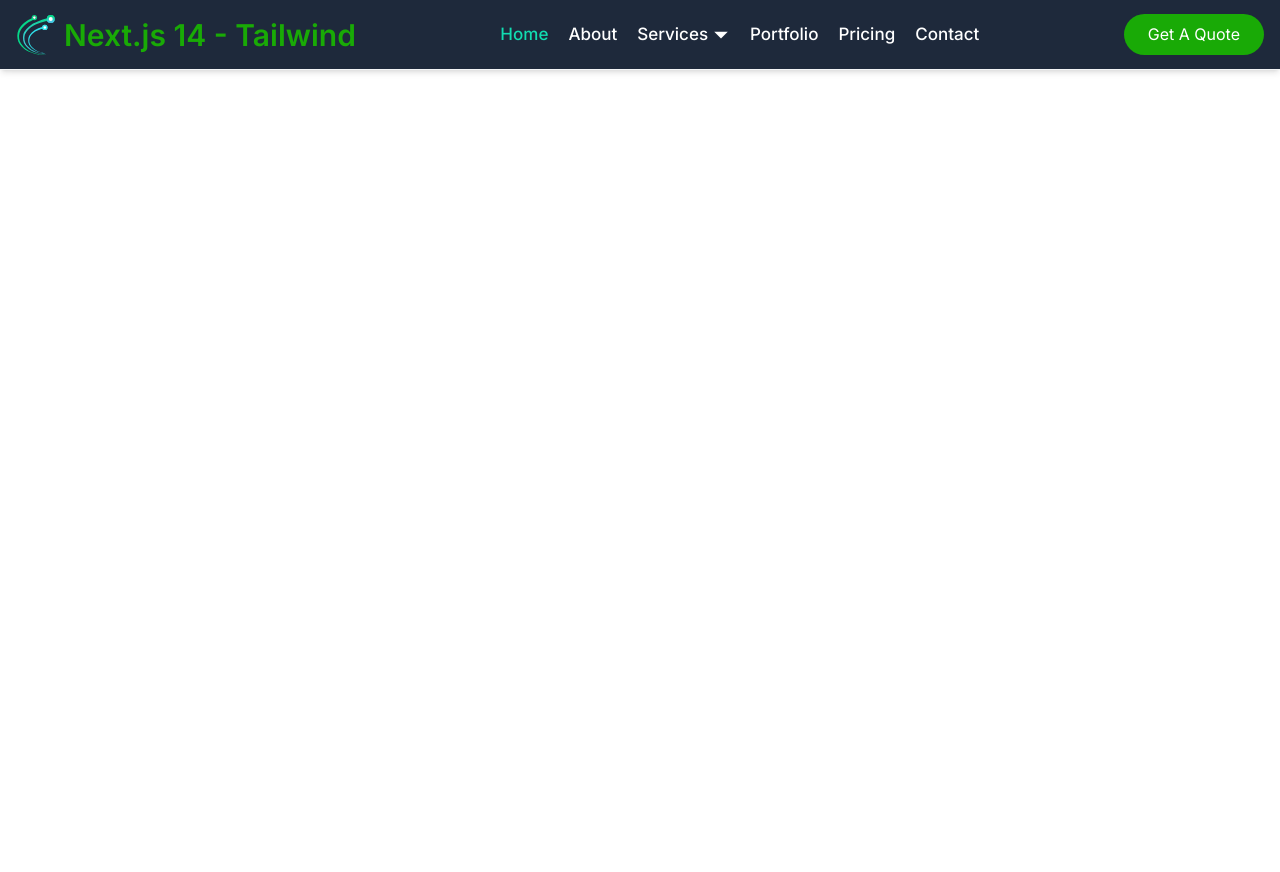
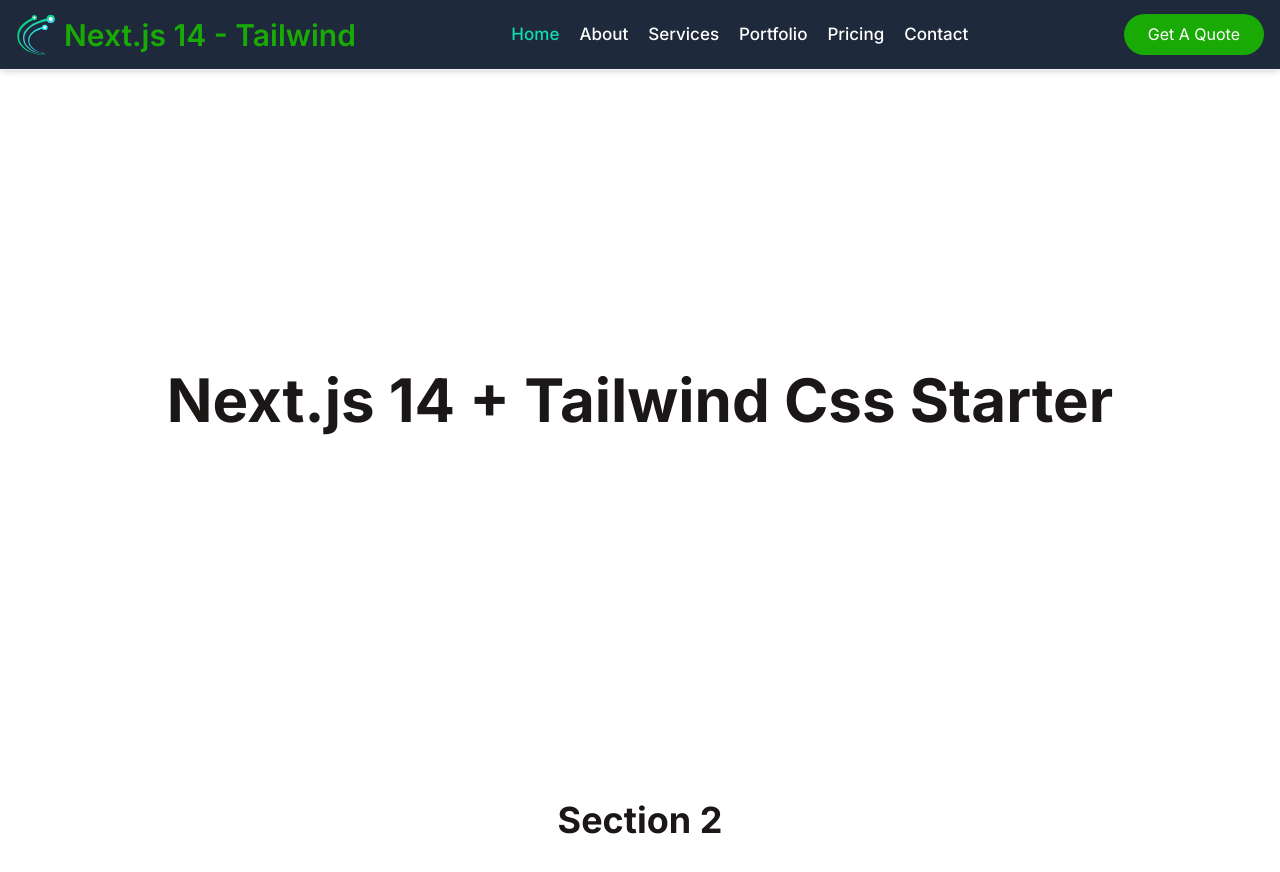
Before and after one commit to danmiles/next-tailwind-starter, a Next.js app: page / in a window 1280 px wide. Shown: the top 872 px of the page. Before the commit the page ends 800 px from the top, so only its background shows below. Built offline with nearby package versions, Linux system fonts and the light colour scheme.

Commit message:
need add new close button to mobile menu

```diff
--- a/src/app/globals.css
+++ b/src/app/globals.css
@@ -41,3 +41,11 @@ body {
 .btn-main {
   @apply px-6 py-2 rounded-full text-white bg-prim-clr hover:bg-hover hover:text-font-clr transition-all;
 }
+
+.h1 {
+  @apply lg:text-6xl text-5xl font-bold text-font-clr;
+}
+
+.h2 {
+  @apply lg:text-4xl text-3xl font-bold text-font-clr;
+}
--- a/src/app/layout.tsx
+++ b/src/app/layout.tsx
@@ -5,7 +5,7 @@ import { Inter, Roboto_Flex } from 'next/font/google';
 import './globals.css';
 // ======= Components =======
 // Navbar
-import NavbarDropdown from '@/components/navbar/NavbarDropdown';
+import Navbar from '@/components/navbar/navbar-not-dropdown/Navbar';
 
 const inter = Inter({
   weight: ["400", "500", "600", "700"],
@@ -48,7 +48,7 @@ export default function RootLayout({
   return (
     <html lang="en">
       <body className={`${inter.variable} ${roboto_flex.variable}`}>
-        <NavbarDropdown />
+        <Navbar/>
         {children}
       </body>
     </html>
--- a/src/app/page.tsx
+++ b/src/app/page.tsx
@@ -2,11 +2,13 @@
 
 // Sections
 import Header from '@/sections/home/Header';
+import SectionTwo from '@/sections/home/SectionTwo';
 
 export default function Home() {
   return (
     <main>
       <Header />
+      <SectionTwo />
     </main>
   );
 }
--- /dev/null
+++ b/src/components/navbar/navbar-not-dropdown/Navbar.tsx
@@ -0,0 +1,136 @@
+'use client';
+
+import Link from 'next/link';
+import Image from 'next/image';
+import { useEffect, useState } from 'react';
+import { usePathname } from 'next/navigation';
+// Components
+import NavbarMobile from './NavbarMobile';
+
+// Navbar links here
+type NavbarLink = {
+  id: number;
+  title: string;
+  url: string;
+};
+
+export const navbarLinks: NavbarLink[] = [
+  {
+    id: 1,
+    title: 'Home',
+    url: '/',
+  },
+  {
+    id: 2,
+    title: 'About',
+    url: '/about',
+  },
+  {
+    id: 3,
+    title: 'Services',
+    url: '/services',
+  },
+  {
+    id: 4,
+    title: 'Portfolio',
+    url: '/portfolio',
+  },
+  {
+    id: 5,
+    title: 'Pricing',
+    url: '/pricing',
+  },
+  {
+    id: 6,
+    title: 'Contact',
+    url: '/contact',
+  },
+];
+import React from 'react';
+
+export default function Navbar() {
+  // Active link for current page
+  const pathname = usePathname();
+  // Navbar visibility
+  const [scrollPosition, setScrollPosition] = useState(0);
+  const [prevScrollPosition, setPrevScrollPosition] = useState(0);
+  const [navbarVisible, setNavbarVisible] = useState(true);
+
+  // Hide Navbar on scroll down and show on scroll up
+  useEffect(() => {
+    const handleScroll = () => {
+      const currentScrollY = window.scrollY;
+      setScrollPosition(currentScrollY);
+
+      if (currentScrollY > prevScrollPosition && navbarVisible) {
+        setNavbarVisible(false);
+      }
+      if (currentScrollY < prevScrollPosition && !navbarVisible) {
+        setNavbarVisible(true);
+      }
+      setPrevScrollPosition(currentScrollY);
+    };
+
+    window.addEventListener('scroll', handleScroll, { passive: true });
+    return () => window.removeEventListener('scroll', handleScroll);
+  }, [navbarVisible, prevScrollPosition]);
+
+  return (
+    <nav
+      className={`fixed top-[0] left-[0] right-[0] flex items-center bg-slate-800 shadow-md [transition:all_0.8s_ease-in-out] h-[70px] border-b border-gray-100 ${
+        navbarVisible
+          ? 'translate-y-0 visible  '
+          : 'translate-y-[-100px] invisible'
+      }`}
+    >
+      <div className="container">
+        {/* Content */}
+        <div className="flex justify-between items-center">
+          {/* Logo start */}
+          <div className="flex items-center gap-2">
+            <Link className="leading-[0]" href="/">
+              <Image
+                className="lg:w-13 lg:h-13 md:w-10 md:h-10 w-9 h-9 "
+                src="/images/logo.svg"
+                width={55}
+                height={55}
+                alt="logo"
+              />
+            </Link>
+            <div className="lg:text-3xl md:text-2xl text-prim-clr text-xl font-semibold flex gap-[10px]">
+              Next.js 14 - Tailwind
+            </div>
+          </div>
+          {/* Logo end */}
+          {/* Menu with dropdown start */}
+          <ul className="lg:flex hidden gap-5 items-center">
+            {navbarLinks.map((link) => {
+              return (
+                <li key={link.id}>
+
+                    <Link
+                      className={`text-[17px] font-medium text-white hover:text-hover transition-all ${
+                        pathname == link.url ? '!text-hover' : ''
+                      } `}
+                      href={link.url}
+                    >
+                      {link.title}
+                    </Link>
+
+                </li>
+              );
+            })}
+          </ul>
+          {/* Menu with dropdown end */}
+          {/* Button right */}
+          <Link className="btn-main lg:block hidden" href="/contact">
+            Get A Quote
+          </Link>
+          {/* Navbar mobile */}
+          <NavbarMobile />
+        </div>
+        {/* content end */}
+      </div>
+    </nav>
+  );
+}
--- /dev/null
+++ b/src/components/navbar/navbar-not-dropdown/NavbarMobile.tsx
@@ -0,0 +1,90 @@
+'use client';
+
+import { useState, useEffect } from 'react';
+import Link from 'next/link';
+import Image from 'next/image';
+import { usePathname } from 'next/navigation';
+
+// Links import from Navbar.tsx
+import { navbarLinks } from '../NavbarDropdown';
+
+import React from 'react';
+
+export default function NavbarDropdownMobile() {
+  // For active link
+  const pathname = usePathname();
+
+  const [isOpen, setIsOpen] = useState(false);
+
+  // function close menu on press escape key
+  useEffect(() => {
+    const handleEscape = (e: KeyboardEvent) => {
+      if (e.key === 'Escape') {
+        setIsOpen(false);
+      }
+    };
+
+    window.addEventListener('keydown', handleEscape);
+
+    return () => {
+      window.removeEventListener('keydown', handleEscape);
+    };
+  }, []);
+
+  return (
+    <nav className="relative lg:hidden block z-[999]">
+      <div className="">
+        <button
+          aria-label="Navbar mobile toggle button"
+          onClick={() => setIsOpen(!isOpen)}
+          className="flex items-center justify-center p-0 bg-transparent"
+        >
+          <Image
+            src="/images/navbar/menu-mobile.svg"
+            width={40}
+            height={40}
+            alt="menu"
+            className="md:w-[40px] md:h-[40px] w-[35px] h-[35px]"
+          />
+        </button>
+      </div>
+
+      <div
+        className={`fixed invisible translate-x-full top-[0] right-[0] z-50 [transition:all_0.3s_ease-in-out] ${
+          isOpen ? '!visible !translate-x-[0]' : ''
+        }`}
+      >
+        <ul className="bg-slate-600 [box-shadow:0_0_10px_rgba(0,_0,_0,_0.2)] w-[300px] h-screen flex gap-[15px] flex-col pt-[50px] pl-[15px] [transition:all_0.5s_ease-in-out]">
+          {/* Logo */}
+          <div className="flex justify-center">
+            <Link href="/">
+              <Image
+                className="md:w-[50px] md:h-[50px] w-[45px] h-[45px]"
+                src="/images/logo.svg"
+                width={50}
+                height={50}
+                alt="logo"
+              />
+            </Link>
+          </div>
+          {/* Menu links */}
+          {navbarLinks.map((link) => {
+            return (
+              <li key={link.id}>
+                <Link
+                  className={`text-[17px] font-medium text-white hover:text-hover transition-all ${
+                    pathname == link.url ? '!text-hover' : ''
+                  } `}
+                  href={link.url}
+                  onClick={() => setIsOpen(!isOpen)}
+                >
+                  {link.title}
+                </Link>
+              </li>
+            );
+          })}
+        </ul>
+      </div>
+    </nav>
+  );
+}
--- a/src/sections/home/Header.tsx
+++ b/src/sections/home/Header.tsx
@@ -2,12 +2,12 @@ import React from 'react';
 
 export default function Header() {
   return (
-    <section className="h-full">
+    <header>
       <div className="container">
-        <h1 className="lg:text-5xl md:text-3xl text-2xl text-center font-bold pt-[150px]">
-          Next.js 14 + Tailwind CSS 2 + TypeScript Starter
-        </h1>
+        <div className="flex items-center justify-center h-screen">
+          <h1 className="h1">Next.js 14 + Tailwind Css Starter</h1>
+        </div>
       </div>
-    </section>
+    </header>
   );
 }
--- /dev/null
+++ b/src/sections/home/SectionTwo.tsx
@@ -0,0 +1,11 @@
+import React from 'react'
+
+export default function SectionTwo() {
+  return (
+    <section className='h-screen'>
+      <div className="container">
+        <h2 className='h2 text-center'>Section 2</h2>
+      </div>
+    </section>
+  )
+}
--- a/tailwind.config.ts
+++ b/tailwind.config.ts
@@ -2,9 +2,9 @@ import type { Config } from 'tailwindcss';
 
 const config: Config = {
   content: [
-    './src/pages/**/*.{js,ts,jsx,tsx,mdx}',
+    './src/app/**/*.{js,ts,jsx,tsx,mdx}',
     './src/components/**/*.{js,ts,jsx,tsx,mdx}',
-    './src/app/**/*.{js,ts,jsx,tsx,mdx}',
+    './src/sections/**/*.{js,ts,jsx,tsx,mdx}',
   ],
   theme: {
     container: {
```
